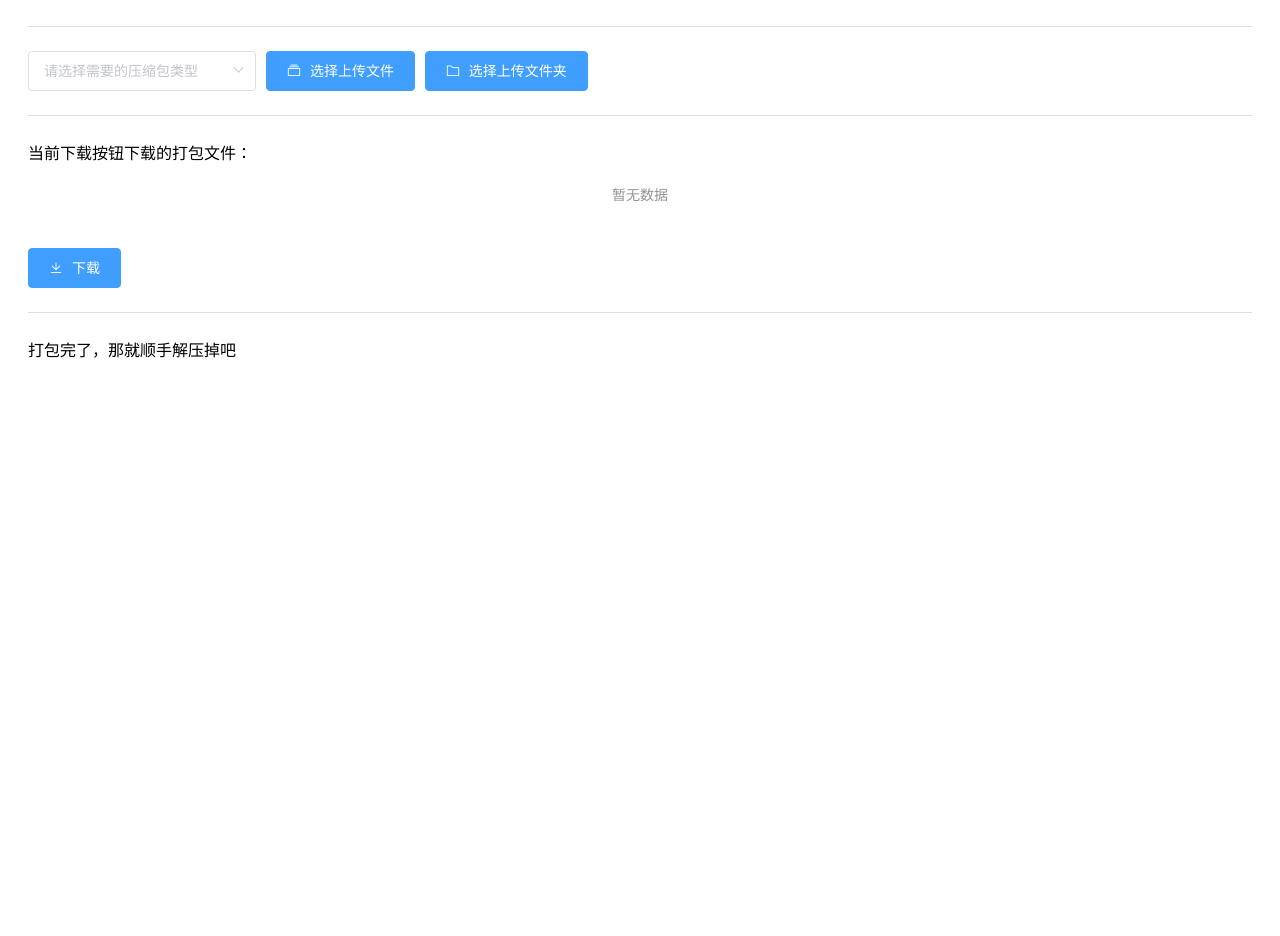
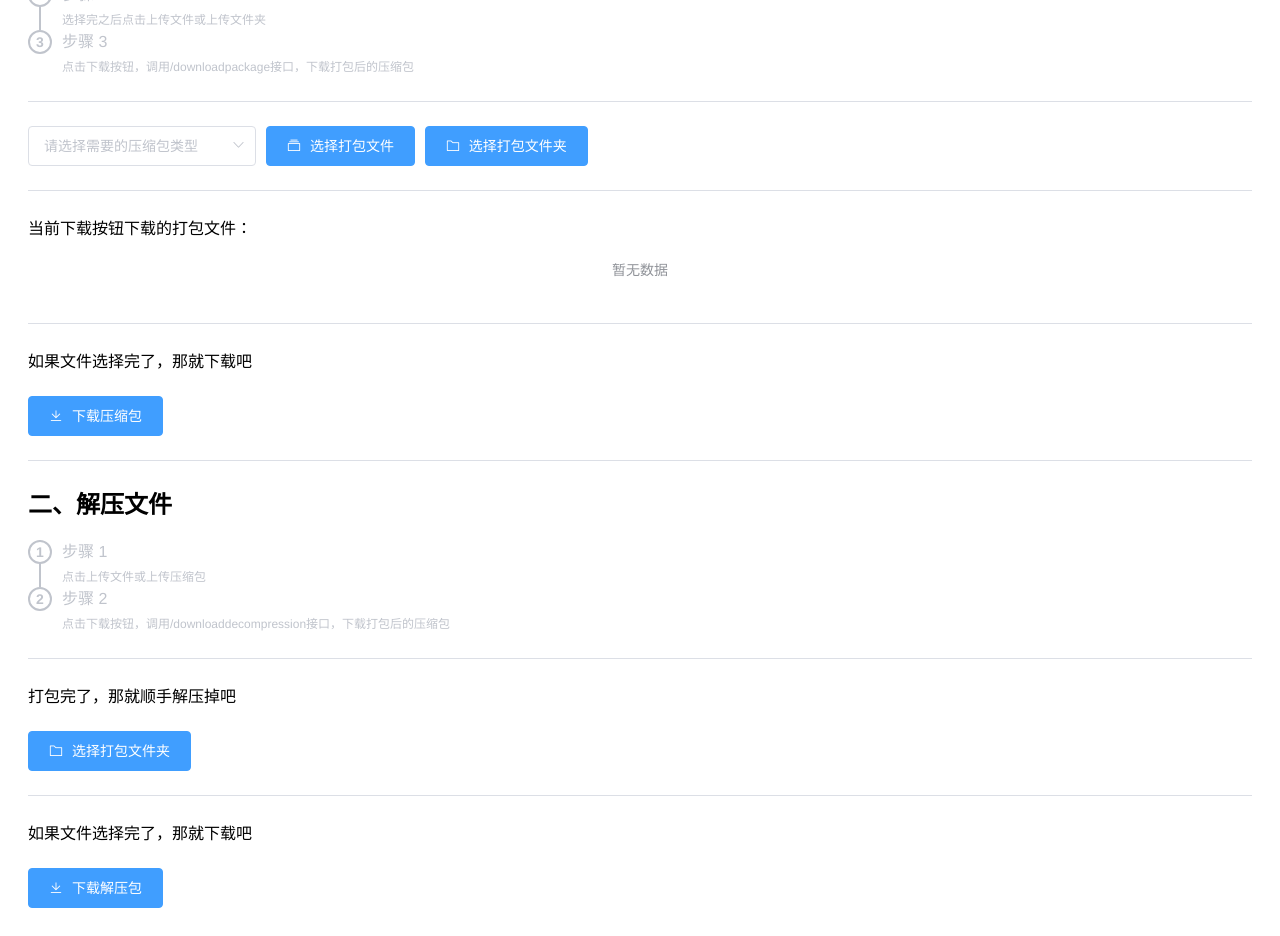
Before and after one commit to Nangxif/package-file-h5, a Vue app: page / in a window 1280 px wide. Shown: the part 240-1176 px from the top of the page. Before the commit the page ends 800 px from the top, so only its background shows below. Built offline with nearby package versions, Linux system fonts and the light colour scheme.

Commit message:
:sparkles: add decompression api

```diff
--- a/src/App.vue
+++ b/src/App.vue
@@ -7,6 +7,7 @@
       </h1>
     </el-header>
     <el-main>
+      <h2>一、压缩文件</h2>
       <el-steps direction="vertical">
         <el-step
           title="步骤 1"
@@ -18,7 +19,7 @@
         ></el-step>
         <el-step
           title="步骤 3"
-          description="点击下载按钮，调用/download接口，下载打包后的压缩包"
+          description="点击下载按钮，调用/downloadpackage接口，下载打包后的压缩包"
         ></el-step>
       </el-steps>
       <el-divider></el-divider>
@@ -35,15 +36,15 @@
         ></el-option>
       </el-select>
       <el-button type="primary" @click="getFiles" icon="el-icon-files">
-        选择上传文件
+        选择打包文件
       </el-button>
       <el-button type="primary" @click="getFolder" icon="el-icon-folder">
-        选择上传文件夹
+        选择打包文件夹
       </el-button>
       <input
         type="file"
         ref="folderInput"
-        @change="getFile"
+        @change="uploadFile"
         multiple
         webkitdirectory
         style="display:none;"
@@ -51,26 +52,62 @@
       <input
         type="file"
         ref="fileInput"
-        @change="getFile"
+        @change="uploadFile"
         multiple
         style="display:none;"
       />
       <el-divider></el-divider>
       <div>当前下载按钮下载的打包文件：</div>
       <el-tree :data="filedata" :props="defaultProps"></el-tree>
-      <!-- <el-divider></el-divider> -->
-      <!-- <div>如果文件选择完了，那就下载吧</div> -->
+      <el-divider></el-divider>
+      <div>如果文件选择完了，那就下载吧</div>
       <el-button
         type="primary"
         @click="download"
         icon="el-icon-download"
         style="margin-top:24px;"
       >
-        下载
+        下载压缩包
       </el-button>
       <el-divider></el-divider>
+      <h2>二、解压文件</h2>
+      <el-steps direction="vertical">
+        <el-step
+          title="步骤 1"
+          description="点击上传文件或上传压缩包"
+        ></el-step>
+        <el-step
+          title="步骤 2"
+          description="点击下载按钮，调用/downloaddecompression接口，下载打包后的压缩包"
+        ></el-step>
+      </el-steps>
+      <el-divider></el-divider>
       <div>打包完了，那就顺手解压掉吧</div>
-
+      <input
+        type="file"
+        ref="zipInput"
+        @change="cutFile"
+        accept=".zip,.tgz,.tar"
+        style="display:none;"
+      />
+      <el-button
+        type="primary"
+        @click="getZip"
+        icon="el-icon-folder"
+        style="margin-top:24px;"
+      >
+        选择打包文件夹
+      </el-button>
+      <el-divider></el-divider>
+      <div>如果文件选择完了，那就下载吧</div>
+      <el-button
+        type="primary"
+        @click="downloadcompression"
+        icon="el-icon-download"
+        style="margin-top:24px;"
+      >
+        下载解压包
+      </el-button>
       <!-- <el-button type="primary" @click="getCode">发送验证码</el-button> -->
     </el-main>
   </div>
@@ -105,6 +142,7 @@ export default {
       ],
       type: '',
       filename: '',
+      compressionname: '',
       filedata: [],
       fileArray: [],
       relativePath: {},
@@ -162,6 +200,19 @@ export default {
         };
       }
     },
+    /*生成以下数据格式
+      [
+        {
+          label:'',
+          children: [
+            {
+              label: ''
+            }
+          ]
+        }
+      ]
+    */
+
     creatFileArray(target) {
       let targetArr = [];
       Object.keys(target).forEach((item, index) => {
@@ -178,7 +229,8 @@ export default {
       });
       return targetArr;
     },
-    getFile(e) {
+    // 上传文件文件夹以及打包后返回打包后的文件夹名称
+    uploadFile(e) {
       const loading = this.$loading({
         lock: true,
         text: 'Loading',
@@ -242,6 +294,7 @@ export default {
                   ]
                 }
               ];
+              // 打包完之后记得清除输入框的文件
               this.$refs.fileInput.value = '';
               this.$refs.folderInput.value = '';
               loading.close();
@@ -261,6 +314,7 @@ export default {
                   ]
                 }
               ];
+              // 打包完之后记得清除输入框的文件
               this.$refs.fileInput.value = '';
               this.$refs.folderInput.value = '';
               loading.close();
@@ -270,7 +324,26 @@ export default {
     },
     download() {
       if (this.filename) {
-        window.location.href = `http://xxx/api/download?filename=${this.filename}`;
+        window.location.href = `http://xxx:3000/api/downloadpackage?filename=${this.filename}`;
+      } else {
+        this.$message.error('接口未返回任何有效地址');
+      }
+    },
+    getZip() {
+      this.$refs.zipInput.click();
+    },
+    cutFile(e) {
+      let files = new FormData();
+      files.append(`file`, e.target.files[0]);
+      // console.log(e.target.files);
+      this.api.postDecompression(files).then(res => {
+        this.compressionname = res.result.filename;
+        this.$refs.zipInput.value = '';
+      });
+    },
+    downloadcompression() {
+      if (this.filename) {
+        window.location.href = `http://xxx:3000/api/downloaddecompression?filename=${this.compressionname}`;
       } else {
         this.$message.error('接口未返回任何有效地址');
       }
--- a/src/api/index.js
+++ b/src/api/index.js
@@ -16,6 +16,9 @@ const api = {
   },
   postNewpackage(data) {
     return instance.post('/newpackage', data);
+  },
+  postDecompression(data) {
+    return instance.post('/decompression', data);
   }
 };
 
```
Also changed, not shown: 1 other file (tests, documents, lock files or other folders).
